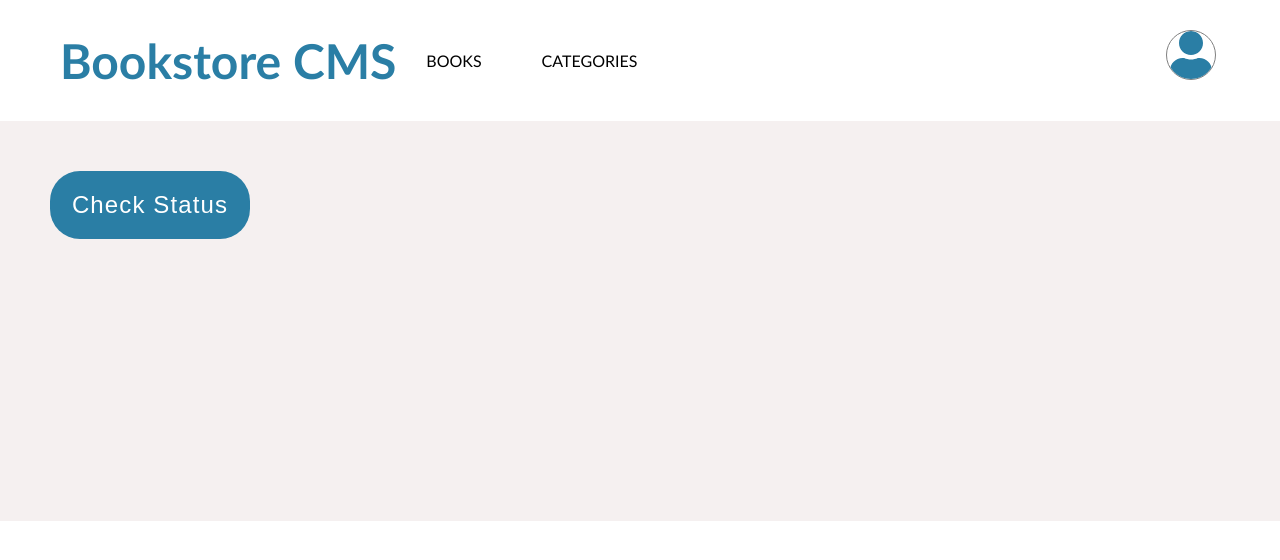
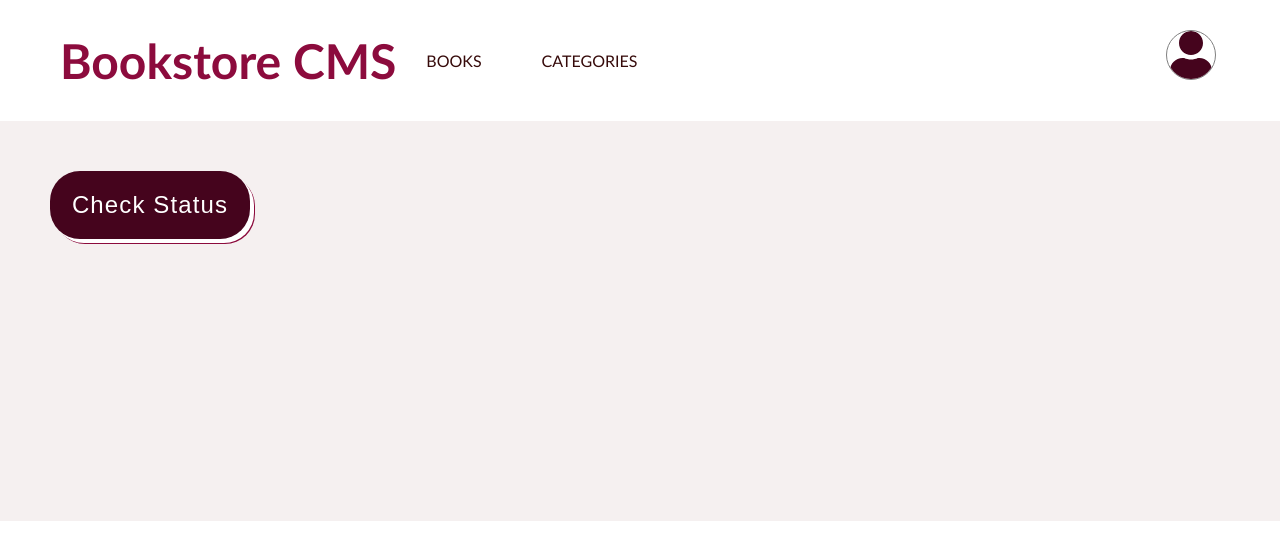
Before and after one commit to trace-kadenyi/Bookstore-App, a React (Create React App) app: page /categories in a window 1280 px wide. Shown: the top 560 px of the page. Built offline with nearby package versions, Linux system fonts and the light colour scheme.

Commit message:
Add styling

```diff
--- a/src/Components/Books/BookItem.js
+++ b/src/Components/Books/BookItem.js
@@ -1,7 +1,7 @@
 import React from 'react';
 import swal from 'sweetalert';
 import './Books.css';
-import { CircularProgressbar } from 'react-circular-progressbar';
+import { CircularProgressbar, buildStyles } from 'react-circular-progressbar';
 import 'react-circular-progressbar/dist/styles.css';
 import PropTypes from 'prop-types';
 import { useDispatch } from 'react-redux';
@@ -38,10 +38,14 @@ const BookItem = ({
       </div>
       <div className="percentage">
         <CircularProgressbar
-          style={{ width: 55, height: 85 }}
+          styles={buildStyles({
+            textColor: 'black',
+            pathColor: '#8c0b3d',
+          })}
           value={progress}
           text={`${progress}%`}
         />
+
         <span className="span">Completed</span>
       </div>
       <div>
--- a/src/Components/Books/Books.css
+++ b/src/Components/Books/Books.css
@@ -38,7 +38,10 @@
   border-right: 1px rgb(200, 194, 194) solid;
   background-color: white;
   height: 20px;
-  color: rgb(126, 126, 217);
+  color: #8c0b3d;
+}
+.interactions button:hover {
+  text-decoration: overline;
 }
 
 .title {
@@ -49,10 +52,7 @@
 .genre {
   margin-bottom: -25px;
   color: gray;
-}
-
-.author {
-  color: rgb(126, 126, 217);
+  text-decoration: underline;
 }
 
 label {
@@ -74,17 +74,8 @@ input {
 .submit {
   border-radius: 5px;
   border: none;
-  background-color: rgb(42, 126, 165);
+  background-color: #45041d;
   color: white;
-}
-
-.completionCircle {
-  border: 5px rgb(42, 126, 165) solid;
-  border-radius: 50%;
-  width: 5rem;
-  height: 5rem;
-  border-right-color: gray;
-  margin-right: 20px;
 }
 
 .percentage {
@@ -103,7 +94,7 @@ input {
 
 .update {
   padding: 10px;
-  background-color: rgb(42, 126, 165);
+  background-color: #8c0b3d;
   color: white;
   border-radius: 5px;
   border: none;
--- a/src/Components/Categories/Categories.css
+++ b/src/Components/Categories/Categories.css
@@ -1,8 +1,6 @@
 .categories-container {
   background-color: rgb(245, 240, 240);
   min-height: 50vh;
-
-  /* border: 2px red solid; */
   position: relative;
 }
 
@@ -11,11 +9,22 @@
   margin: 50px;
   width: 200px;
   border-radius: 30px;
-  background-color: rgb(42, 126, 165);
+  background-color: #45041d;
   border: none;
   color: white;
   font-size: 1.5rem;
+  position: relative;
+  user-select: none;
+  -webkit-user-select: none;
+  touch-action: manipulation;
   letter-spacing: 0.07rem;
+  box-shadow: 1px 1px 0 0, 2px 2px 0 0, 3px 3px 0 0, 4px 4px 0 0, 5px 5px 0 0 #8c0b3d;
+}
+
+.status:hover {
+  box-shadow: 0 0 0 0;
+  top: 5px;
+  left: 5px;
 }
 
 .resolution {
--- a/src/Components/Navigation/Navigation.css
+++ b/src/Components/Navigation/Navigation.css
@@ -1,5 +1,5 @@
 h1 {
-  color: rgb(42, 126, 165);
+  color: #8c0b3d;
   font-size: 3rem;
 }
 
@@ -20,18 +20,25 @@ h1 {
 }
 
 a {
-  color: black;
+  color: rgb(54, 10, 10);
 }
 
+a:hover {
+  color: #8c0b3d;
+  text-decoration: overline;
+  font-weight: bold;
+}
 a:focus {
   color: gray;
+  text-decoration: none;
+  font-weight: normal;
 }
 
 .userIcon {
   position: absolute;
   border: 1px gray solid;
   border-radius: 50%;
-  color: rgb(42, 126, 165);
+  color: #45041d;
   height: 3rem;
   width: 3rem;
   background-color: white;
```
